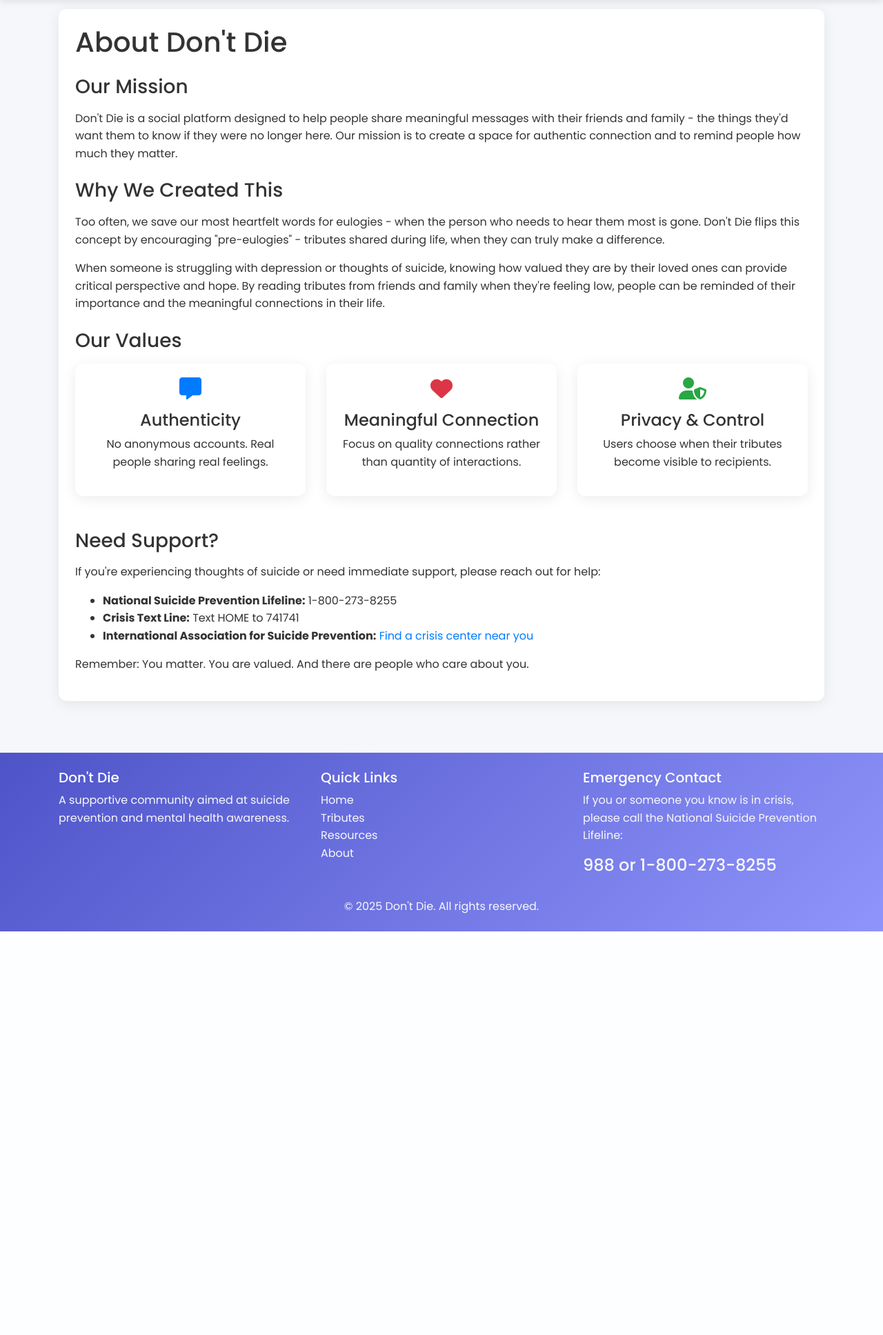
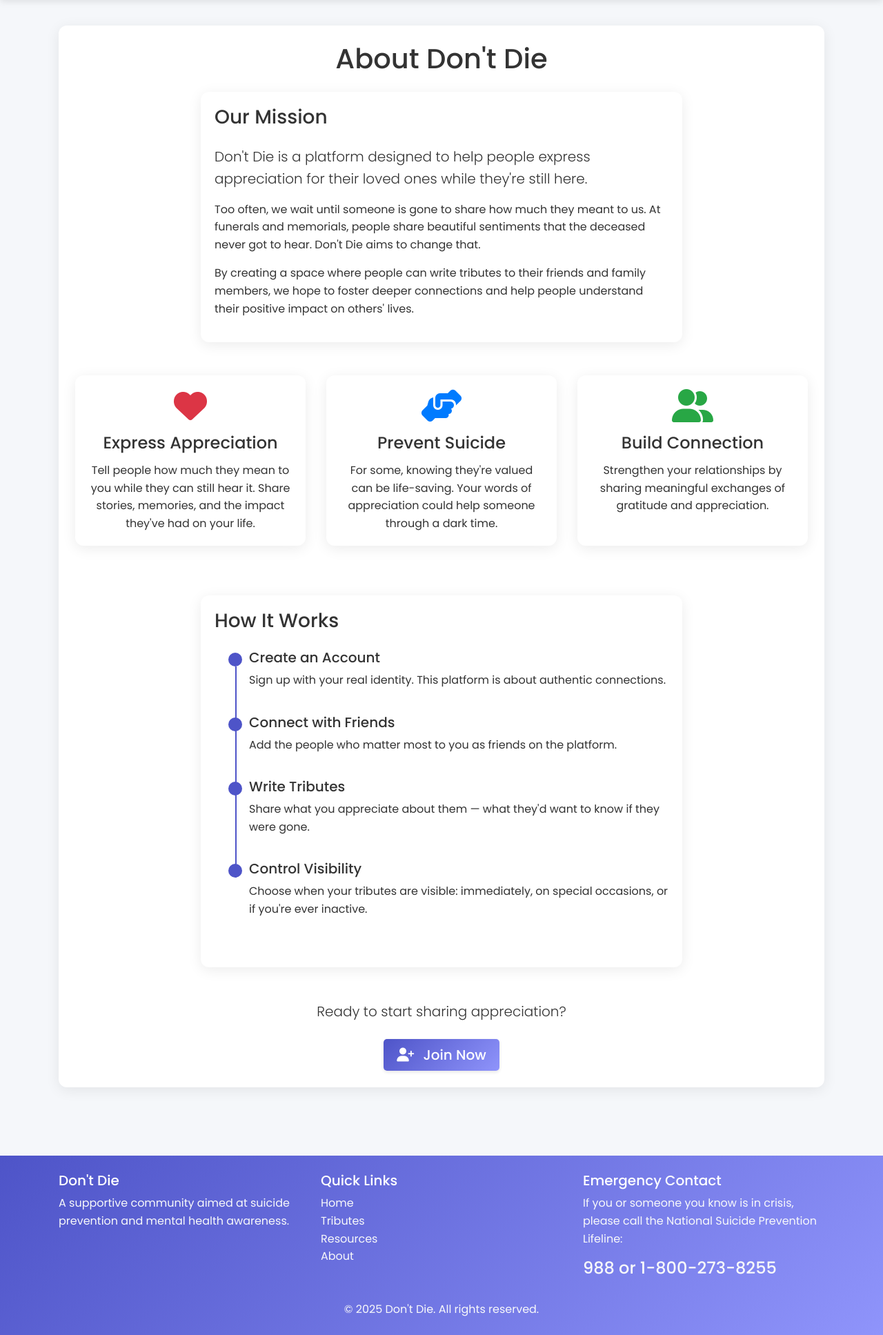
Before and after one commit to plowsai/don-t-die, a Flask app: page /about in a window 1280 px wide. Shown: the part 67-2002 px from the top of the page at 69% size. Before the commit the page ends 1417 px from the top, so only its background shows below. Run offline with Flask 3, Linux system fonts and the light colour scheme; some libraries are stand-ins or nearby versions.

Commit message:
dev: janitor commit

```diff
--- a/dontdie/static/main.css
+++ b/dontdie/static/main.css
@@ -18,6 +18,9 @@ body {
     margin-top: 5rem;
     font-family: 'Poppins', 'Roboto', sans-serif;
     line-height: 1.6;
+    display: flex;
+    flex-direction: column;
+    min-height: 100vh;
 }
 
 .site-header .navbar {
@@ -276,6 +279,8 @@ footer {
     color: white;
     padding: 20px 0;
     margin-top: 50px;
+    width: 100%;
+    flex-shrink: 0;
 }
 
 /* Globe container */
@@ -303,3 +308,12 @@ footer {
 ::-webkit-scrollbar-thumb:hover {
     background: var(--primary-color);
 }
+
+/* Sticky footer setup */
+html, body {
+    height: 100%;
+}
+
+main {
+    flex: 1 0 auto;
+}
--- a/dontdie/templates/layout.html
+++ b/dontdie/templates/layout.html
@@ -75,7 +75,7 @@
             </div>
         </nav>
     </header>
-    <main role="main" class="container">
+    <main role="main" class="container flex-grow-1 py-4">
         <div class="row">
             <div class="col-md-12">
                 {% with messages = get_flashed_messages(with_categories=true) %}
--- a/dontdie/templates/main/about.html
+++ b/dontdie/templates/main/about.html
@@ -1,68 +1,142 @@
 {% extends "layout.html" %}
 {% block content %}
 <div class="content-section p-4">
-        <h1 class="mb-4">About Don't Die</h1>
+    <h1 class="mb-4 text-center">About Don't Die</h1>
 
-        <h3 class="mt-4 mb-3">Our Mission</h3>
-        <p>
-            Don't Die is a social platform designed to help people share meaningful messages with their friends and family -
-            the things they'd want them to know if they were no longer here. Our mission is to create a space for authentic
-            connection and to remind people how much they matter.
-        </p>
-
-        <h3 class="mt-4 mb-3">Why We Created This</h3>
-        <p>
-            Too often, we save our most heartfelt words for eulogies - when the person who needs to hear them most is gone.
-            Don't Die flips this concept by encouraging "pre-eulogies" - tributes shared during life, when they can truly make a difference.
+    <div class="row mb-5">
+        <div class="col-md-8 offset-md-2">
+            <div class="card">
+                <div class="card-body">
+                    <h3 class="card-title mb-4">Our Mission</h3>
+                    <p class="lead">
+                        Don't Die is a platform designed to help people express appreciation for their loved ones while they're still here.
                     </p>
                     <p>
-            When someone is struggling with depression or thoughts of suicide, knowing how valued they are by their loved ones
-            can provide critical perspective and hope. By reading tributes from friends and family when they're feeling low,
-            people can be reminded of their importance and the meaningful connections in their life.
+                        Too often, we wait until someone is gone to share how much they meant to us. At funerals and memorials,
+                        people share beautiful sentiments that the deceased never got to hear. Don't Die aims to change that.
                     </p>
-
-        <h3 class="mt-4 mb-3">Our Values</h3>
-        <div class="row mt-3">
-            <div class="col-md-4">
-                <div class="card h-100">
-                    <div class="card-body text-center">
-                        <i class="fas fa-comment-alt fa-2x mb-3 text-primary"></i>
-                        <h4>Authenticity</h4>
-                        <p>No anonymous accounts. Real people sharing real feelings.</p>
-                    </div>
-                </div>
-            </div>
-            <div class="col-md-4">
-                <div class="card h-100">
-                    <div class="card-body text-center">
-                        <i class="fas fa-heart fa-2x mb-3 text-danger"></i>
-                        <h4>Meaningful Connection</h4>
-                        <p>Focus on quality connections rather than quantity of interactions.</p>
-                    </div>
-                </div>
-            </div>
-            <div class="col-md-4">
-                <div class="card h-100">
-                    <div class="card-body text-center">
-                        <i class="fas fa-user-shield fa-2x mb-3 text-success"></i>
-                        <h4>Privacy & Control</h4>
-                        <p>Users choose when their tributes become visible to recipients.</p>
+                    <p>
+                        By creating a space where people can write tributes to their friends and family members,
+                        we hope to foster deeper connections and help people understand their positive impact on others' lives.
+                    </p>
                 </div>
             </div>
         </div>
     </div>
 
-        <h3 class="mt-5 mb-3">Need Support?</h3>
-        <p>
-            If you're experiencing thoughts of suicide or need immediate support, please reach out for help:
-        </p>
-        <ul>
-            <li><strong>National Suicide Prevention Lifeline:</strong> 1-800-273-8255</li>
-            <li><strong>Crisis Text Line:</strong> Text HOME to 741741</li>
-            <li><strong>International Association for Suicide Prevention:</strong> <a href="https://www.iasp.info/resources/Crisis_Centres/" target="_blank">Find a crisis center near you</a></li>
-        </ul>
-        <p>
-            Remember: You matter. You are valued. And there are people who care about you.
+    <div class="row mb-5">
+        <div class="col-md-4 mb-4">
+            <div class="card h-100">
+                <div class="card-body text-center">
+                    <i class="fas fa-heart fa-3x text-danger mb-3"></i>
+                    <h4 class="card-title">Express Appreciation</h4>
+                    <p class="card-text">
+                        Tell people how much they mean to you while they can still hear it.
+                        Share stories, memories, and the impact they've had on your life.
                     </p>
                 </div>
+            </div>
+        </div>
+        <div class="col-md-4 mb-4">
+            <div class="card h-100">
+                <div class="card-body text-center">
+                    <i class="fas fa-hands-helping fa-3x text-primary mb-3"></i>
+                    <h4 class="card-title">Prevent Suicide</h4>
+                    <p class="card-text">
+                        For some, knowing they're valued can be life-saving.
+                        Your words of appreciation could help someone through a dark time.
+                    </p>
+                </div>
+            </div>
+        </div>
+        <div class="col-md-4 mb-4">
+            <div class="card h-100">
+                <div class="card-body text-center">
+                    <i class="fas fa-user-friends fa-3x text-success mb-3"></i>
+                    <h4 class="card-title">Build Connection</h4>
+                    <p class="card-text">
+                        Strengthen your relationships by sharing meaningful
+                        exchanges of gratitude and appreciation.
+                    </p>
+                </div>
+            </div>
+        </div>
+    </div>
+
+    <div class="row mb-4">
+        <div class="col-md-8 offset-md-2">
+            <div class="card">
+                <div class="card-body">
+                    <h3 class="card-title">How It Works</h3>
+                    <ul class="timeline mt-4">
+                        <li>
+                            <h5>Create an Account</h5>
+                            <p>Sign up with your real identity. This platform is about authentic connections.</p>
+                        </li>
+                        <li>
+                            <h5>Connect with Friends</h5>
+                            <p>Add the people who matter most to you as friends on the platform.</p>
+                        </li>
+                        <li>
+                            <h5>Write Tributes</h5>
+                            <p>Share what you appreciate about them — what they'd want to know if they were gone.</p>
+                        </li>
+                        <li>
+                            <h5>Control Visibility</h5>
+                            <p>Choose when your tributes are visible: immediately, on special occasions, or if you're ever inactive.</p>
+                        </li>
+                    </ul>
+                </div>
+            </div>
+        </div>
+    </div>
+
+    <div class="text-center mt-5">
+        <p class="lead mb-4">Ready to start sharing appreciation?</p>
+        {% if current_user.is_authenticated %}
+            <a href="{{ url_for('users.friends') }}" class="btn btn-primary btn-lg">
+                <i class="fas fa-users mr-2"></i> Find Friends
+            </a>
+        {% else %}
+            <a href="{{ url_for('users.register') }}" class="btn btn-primary btn-lg">
+                <i class="fas fa-user-plus mr-2"></i> Join Now
+            </a>
+        {% endif %}
+    </div>
+</div>
+
+<style>
+    .timeline {
+        position: relative;
+        list-style: none;
+        padding-left: 30px;
+    }
+    .timeline li {
+        position: relative;
+        padding-bottom: 20px;
+        padding-left: 20px;
+    }
+    .timeline li:before {
+        content: '';
+        position: absolute;
+        left: -10px;
+        top: 5px;
+        width: 20px;
+        height: 20px;
+        border-radius: 50%;
+        background: var(--primary-color);
+    }
+    .timeline li:after {
+        content: '';
+        position: absolute;
+        left: 0;
+        top: 25px;
+        width: 2px;
+        height: 100%;
+        background: var(--primary-color);
+    }
+    .timeline li:last-child:after {
+        display: none;
+    }
+</style>
 {% endblock content %}
--- a/requirements.txt
+++ b/requirements.txt
@@ -8,3 +8,4 @@ Pillow==10.0.1
 WTForms==3.1.0
 python-dotenv==1.0.0
 Werkzeug==2.3.7
+gunicorn==21.2.0
```
Also changed, not shown: dontdie/models.py (+30 -36 lines), dontdie/templates/main/dashboard.html (+71 -70 lines), dontdie/templates/main/tributes.html (added, +62 -0 lines), dontdie/templates/users/login.html (+10 -7 lines), dontdie/templates/users/register.html (+15 -15 lines), dontdie/tributes/routes.py (+4 -8 lines), gunicorn_config.py (added, +28 -0 lines), wsgi.py (added, +10 -0 lines), README.md, instance/app.db. Lines whose indentation alone changed are shown as unchanged.
